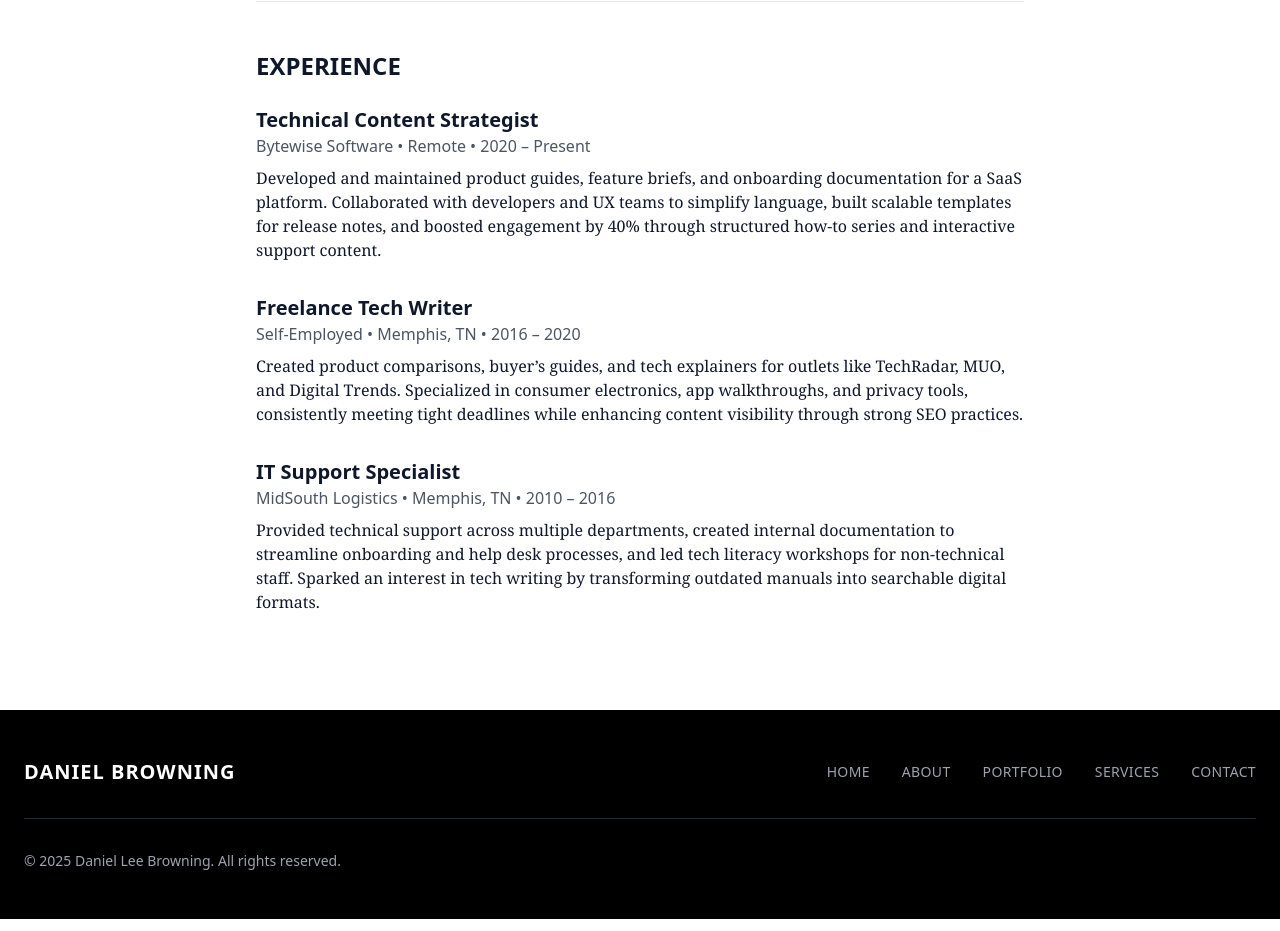
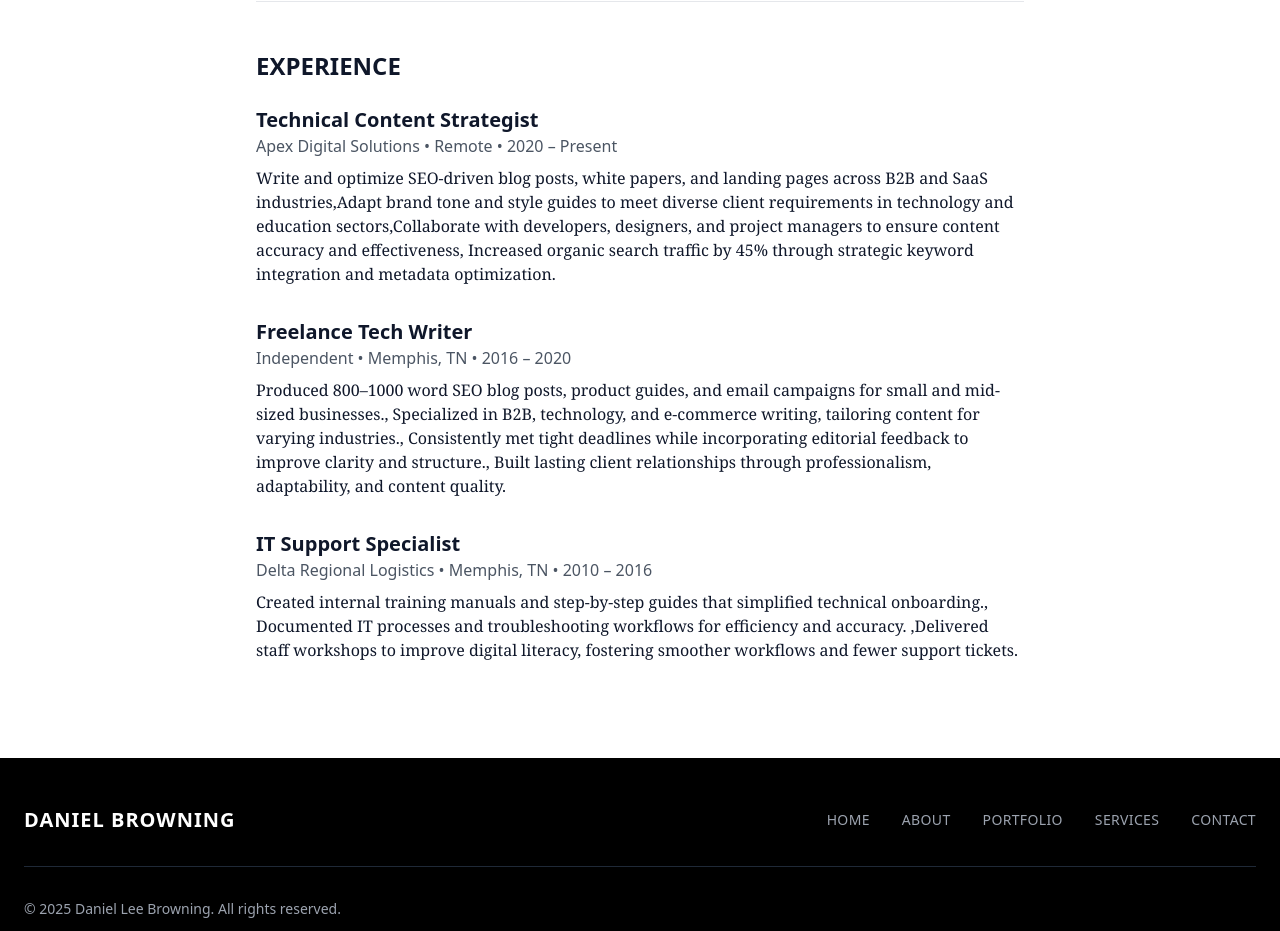
Before and after one commit to VictorKimathi/DanielBrowning, a React (Vite) app: page /about in a window 1280 px wide. Shown: the part 1680-2611 px from the top of the page. Built offline with nearby package versions, Linux system fonts and the light colour scheme.

Commit message:
Update AboutPage.tsx

```diff
--- a/src/pages/AboutPage.tsx
+++ b/src/pages/AboutPage.tsx
@@ -42,30 +42,23 @@ export const AboutPage = () => {
             <div className="space-y-8">
               <div>
                 <h3 className="text-xl font-bold">Technical Content Strategist</h3>
-                <p className="text-gray-600 mb-2">Bytewise Software • Remote • 2020 – Present</p>
+                <p className="text-gray-600 mb-2"> Apex Digital Solutions • Remote • 2020 – Present</p>
                 <p className="font-serif">
-                  Developed and maintained product guides, feature briefs, and onboarding documentation for a SaaS
-                  platform. Collaborated with developers and UX teams to simplify language, built scalable templates for
-                  release notes, and boosted engagement by 40% through structured how-to series and interactive support
-                  content.
+                   Write and optimize SEO-driven blog posts, white papers, and landing pages across B2B and SaaS industries,Adapt brand tone and style guides to meet diverse client requirements in technology and education sectors,Collaborate with developers, designers, and project managers to ensure content accuracy and effectiveness, Increased organic search traffic by 45% through strategic keyword integration and metadata optimization.
                 </p>
               </div>
               <div>
                 <h3 className="text-xl font-bold">Freelance Tech Writer</h3>
-                <p className="text-gray-600 mb-2">Self-Employed • Memphis, TN • 2016 – 2020</p>
+                <p className="text-gray-600 mb-2"> Independent  • Memphis, TN • 2016 – 2020</p>
                 <p className="font-serif">
-                  Created product comparisons, buyer’s guides, and tech explainers for outlets like TechRadar, MUO, and
-                  Digital Trends. Specialized in consumer electronics, app walkthroughs, and privacy tools, consistently
-                  meeting tight deadlines while enhancing content visibility through strong SEO practices.
+                   Produced 800–1000 word SEO blog posts, product guides, and email campaigns for small and mid-sized businesses., Specialized in B2B, technology, and e-commerce writing, tailoring content for varying industries., Consistently met tight deadlines while incorporating editorial feedback to improve clarity and structure., Built lasting client relationships through professionalism, adaptability, and content quality.
                 </p>
               </div>
               <div>
                 <h3 className="text-xl font-bold">IT Support Specialist</h3>
-                <p className="text-gray-600 mb-2">MidSouth Logistics • Memphis, TN • 2010 – 2016</p>
+                <p className="text-gray-600 mb-2"> Delta Regional Logistics  • Memphis, TN • 2010 – 2016</p>
                 <p className="font-serif">
-                  Provided technical support across multiple departments, created internal documentation to streamline
-                  onboarding and help desk processes, and led tech literacy workshops for non-technical staff. Sparked
-                  an interest in tech writing by transforming outdated manuals into searchable digital formats.
+                  Created internal training manuals and step-by-step guides that simplified technical onboarding., Documented IT processes and troubleshooting workflows for efficiency and accuracy. ,Delivered staff workshops to improve digital literacy, fostering smoother workflows and fewer support tickets.
                 </p>
               </div>
             </div>
```
